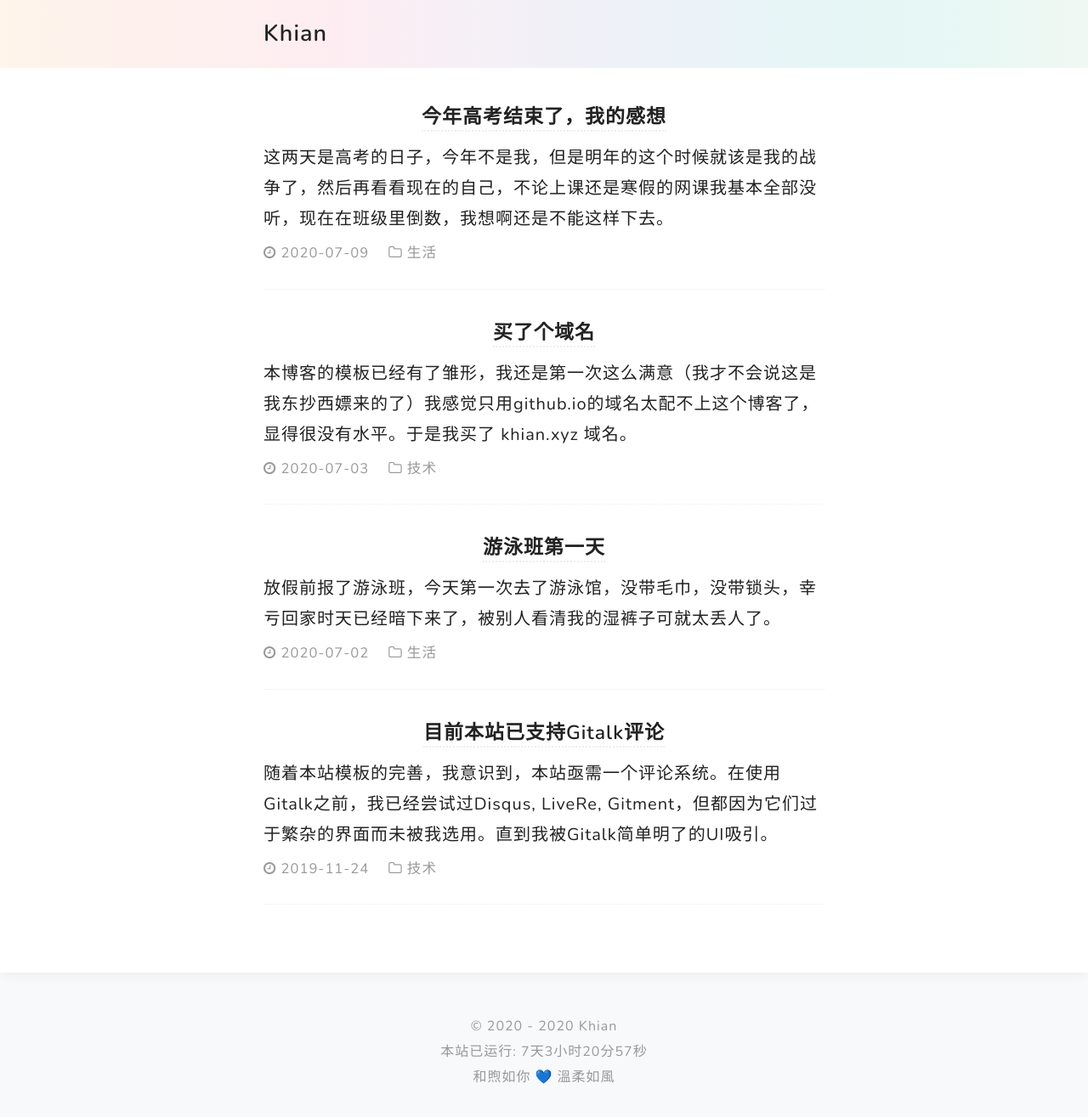
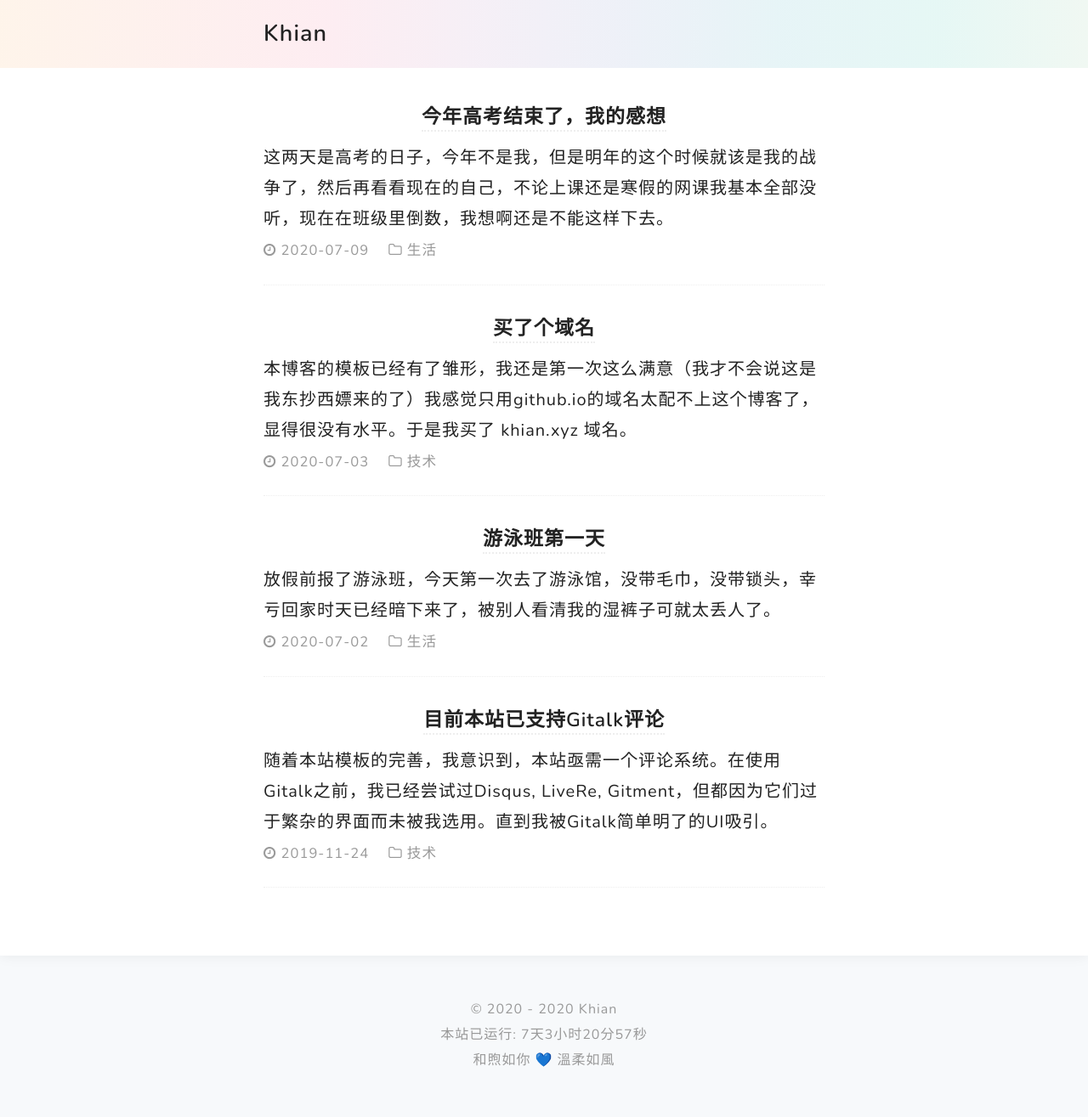
Before and after one commit to Jawutzh/nst, a Jekyll site: the page built from index.html, in a window 1280 px wide and 1331 px high. Shown: the top 1315 px of the window at 85% size. Built offline with Jekyll 4.4.1, drawn with Linux system fonts in a browser that asks for light colours; nearby versions of some CDN libraries; the list of posts is cut into pages by our own code.

Commit message:
Update style.html

```diff
--- a/_includes/style.html
+++ b/_includes/style.html
@@ -74,6 +74,7 @@
     color: #999;
     margin: 0;
     padding: 0.8em 0;
+	line-height: 1.5em;
 }
 .editme{
 	color:#333;
@@ -84,6 +85,7 @@
     color: #999;
     margin: 0;
     padding: 0.4em 0;
+	line-height: 1.5em;
 }
 .post-title {
 	font-size: 23px;
```
